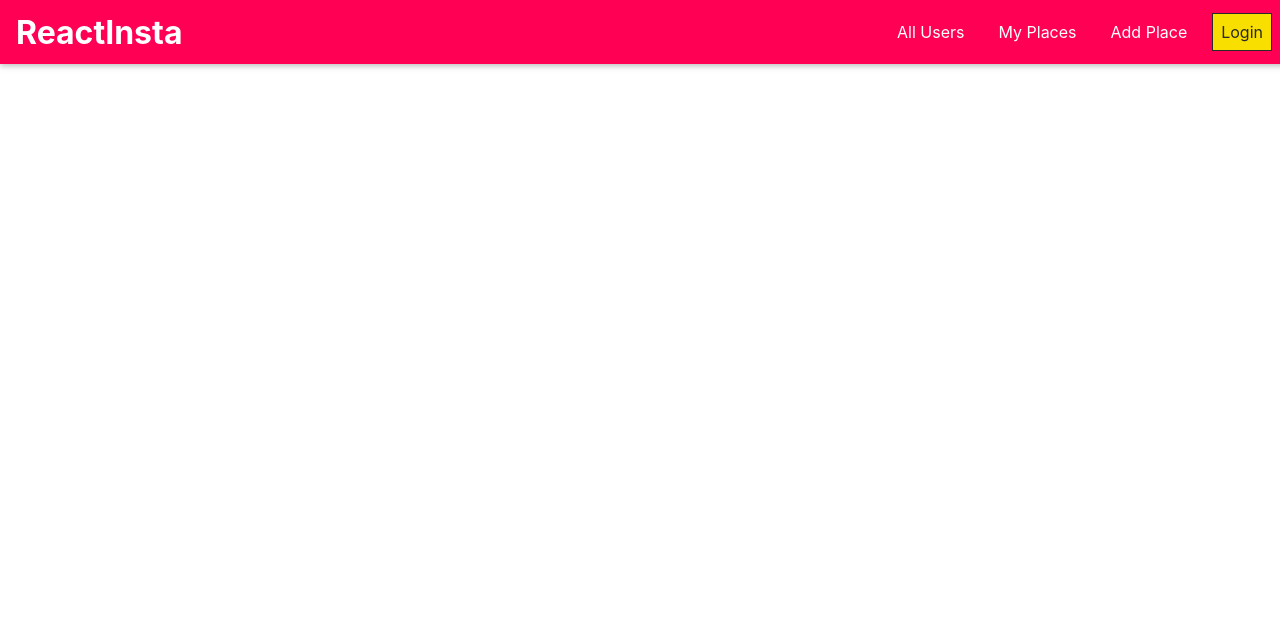
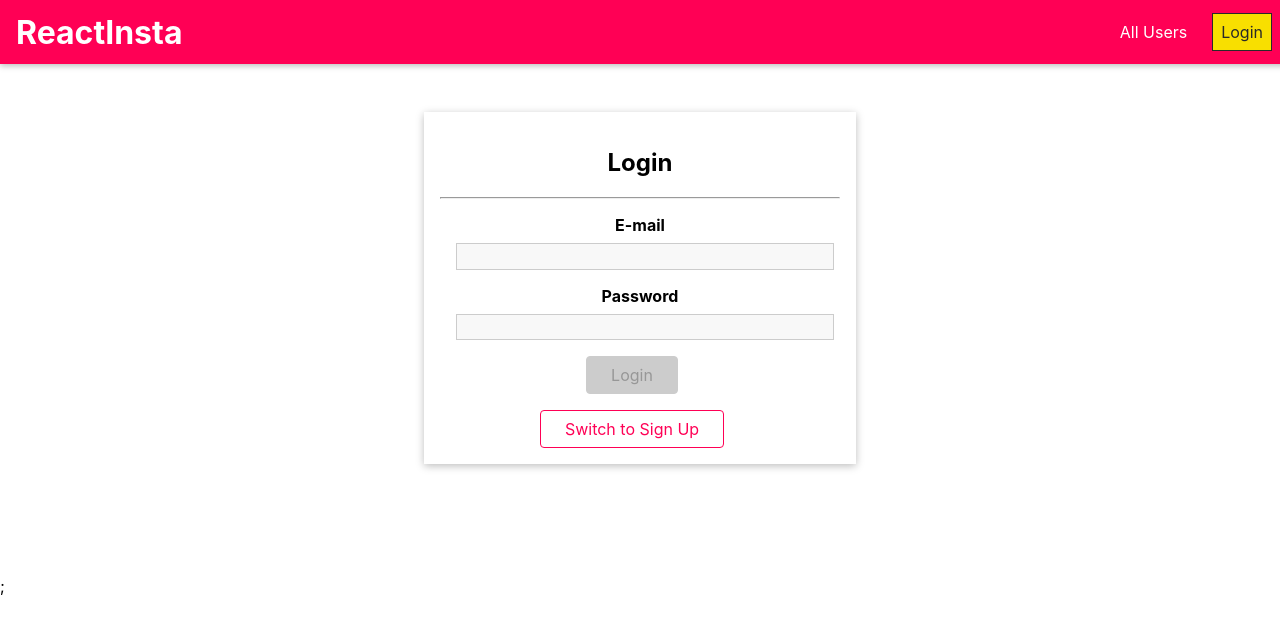
Before and after one commit to leeaanair/ReactAppInsta, a React (Create React App) app: page /auth in a window 1280 px wide. Shown: the top 630 px of the page. Built offline with nearby package versions, Linux system fonts and the light colour scheme.

Commit message:
Added login page and Navlink update based on login

```diff
--- a/src/App.js
+++ b/src/App.js
@@ -1,33 +1,77 @@
-import React from 'react';
+import React, { useState, useCallback } from 'react';
 import { BrowserRouter as Router, Route, Routes, Navigate} from 'react-router-dom';
-
 
 import Users from './users/pages/Users';
 import NewPlace from './places/pages/NewPlace';
 import UserPlaces from './places/pages/UserPlaces';
 import UpdatePlace from './places/pages/UpdatePlace';
+import Login from './users/pages/Login';
 
 import MainNavigation from './shared/components/Navigations/MainNavigation';
+import { AuthContext } from './shared/context/auth-context';
 
 const App = () => {
-	return <Router>
+
+	const [isLoggedin, setIsLoggedIn] = useState(false);
+
+	const login = useCallback(() => {
+		console.log("This ran!");
+		setIsLoggedIn(prevIsLoggedIn => true);
+
+	}, []);
+
+	const logout = useCallback(() => {
+		setIsLoggedIn(false)
+	}, []);
+
+
+	let routes;
+	if(isLoggedin){
+
+		routes = (
+			<React.Fragment>
+			<Route path="/" exact element={<Users />} />
+			<Route path="/places/new" element={<NewPlace />} />
+			<Route path="/places/:placeId" element={<UpdatePlace />} />
+			<Route path="/:userId/places" element={<UserPlaces />} />
+			<Route path='*' element={<Navigate to="/" replace={true} />} />
+		</React.Fragment>
+
+		);
+	}
+	else{
+		routes = (
+		<React.Fragment>
+			<Route path="/" exact element={<Users />} />
+			<Route path="/:userId/places" element={<UserPlaces />} />
+			<Route path="/auth" element={<Login />} />
+			<Route path='*' element={<Navigate to="/auth" replace={true} />} />
+		</React.Fragment>
+		)
+
+	}
+
+	return (
+
+		<AuthContext.Provider value={{isLoggedIn : isLoggedin, login : login, logout : logout}}>
+			<Router>
 			{/** Route won't work without Routes. also component is replaced with element**/}
+				<MainNavigation />
 				<main>
 				{/** Main css is coming from MainHeader. main tag is a semantic tag in html**/}
 
-			<MainNavigation />
 					<Routes>
-				<Route path="/" element={<Users />} />
-				<Route path="/places/new" element={<NewPlace />} />
-				<Route path="/places/:placeId" element={<UpdatePlace />} />
-				<Route path="/:userId/places" element={<UserPlaces />} />
-
+						{routes}
 					</Routes>
 				</main>
 
-	{/** Redirect is replaced with Navigate, Switch is replaced with Routes**/}
+			{/** Redirect is replaced with , Switch is replaced with Routes**/}
 
 			</Router>;
+
+	</AuthContext.Provider>
+
+	);
 }
 
 export default App;
--- a/src/shared/components/FormElements/Input.js
+++ b/src/shared/components/FormElements/Input.js
@@ -8,7 +8,6 @@ const inputReducer = (state, action) => {
 
 	switch(action.type){
 		case 'CHANGE':
-			console.log("change In input reducer" + JSON.stringify(state));
 			return {
 				...state,
 				value : action.val,
@@ -58,8 +57,8 @@ const Input = props => {
 
 	};
 
+
 	const element  = props.element === 'input' ?
-
 	(
 	<input
 		id={props.id}
@@ -78,6 +77,7 @@ const Input = props => {
 		value={inputState.value}
 		/>
 	);
+
 	return (
 		<div className={`form-control ${!inputState.isValid && inputState.isTouched && 'form-control--invalid'}`}>
 			<label htmlFor={props.id}>{props.label}</label>
--- a/src/shared/components/Navigations/NavLinks.js
+++ b/src/shared/components/Navigations/NavLinks.js
@@ -1,16 +1,30 @@
-import React from 'react';
+import React, { useContext } from 'react';
 import { NavLink } from 'react-router-dom';
+import { AuthContext } from '../../context/auth-context';
 
 import './NavLinks.css';
 
 const NavLinks = props => {
 
+	const auth = useContext(AuthContext);
+
+	console.log("From NavLinks : ", auth.isLoggedIn);
 	return(
 	<ul className = "nav-links">
 		<li><NavLink to="/" exact>All Users</NavLink></li>
-		<li><NavLink to="/u1/places">My Places</NavLink></li>
-		<li><NavLink to="/places/new">Add Place</NavLink></li>
-		<li><NavLink to="/auth">Login</NavLink></li>
+			{
+				auth.isLoggedIn && (
+					<React.Fragment>
+						<li><NavLink to="/u1/places">My Places</NavLink></li>
+						<li><NavLink to="/places/new">Add Place</NavLink></li>
+					</React.Fragment>
+				)
+			}
+			{
+				!auth.isLoggedIn &&
+				(<li><NavLink to="/auth">Login</NavLink></li>)
+			}
+
 	</ul>
 	);
 }
--- /dev/null
+++ b/src/shared/context/auth-context.js
@@ -0,0 +1,7 @@
+import { createContext } from "react";
+
+export const AuthContext = createContext({
+    isLoggedIn : false,
+    login : () => {},
+    logout : () => {}
+});
--- a/src/shared/hooks/form-hook.js
+++ b/src/shared/hooks/form-hook.js
@@ -6,22 +6,22 @@ const formReducer = (state, action) => {
   switch (action.type) {
     case 'INPUT_CHANGE':
       let formIsValid = true;
+
+
       for (const inputId in state.inputs) {
+
+        if(!state.inputs[inputId]){
+          continue;
+        } //this if condition is kept when 'name' of sign-up is still considered in login page. there
+        //name is undefined, hence the below lines given an error. hence we continue, incase it's not found.
+
         if (inputId === action.inputId) {
-          console.log("Action id matches");
-          console.log("Hence action is : ",action);
           formIsValid = formIsValid && action.isValid;
-          console.log("form validity is ", formIsValid);
 
 
         } else {
 
-          console.log("Action is ", action);
-          console.log("Inside formreducer title is valid? ", state.inputs[inputId].isValid);
-          console.log("Inside formreducer title is ? ", state.inputs[inputId].value);
           formIsValid = formIsValid && state.inputs[inputId].isValid;
-
-          console.log("form validity is ", formIsValid);
 
         }
       }
--- /dev/null
+++ b/src/users/pages/Login.css
@@ -0,0 +1,16 @@
+.authentication__header {
+  color: white;
+  text-align: center;
+}
+
+.authentication {
+  width: 90%;
+  max-width: 25rem;
+  margin: 7rem auto;
+  text-align: center;
+  padding : 1rem;
+}
+
+.authentication form {
+  margin: 1rem;
+}
--- /dev/null
+++ b/src/users/pages/Login.js
@@ -0,0 +1,129 @@
+import React, { useState, useContext, useEffect } from "react";
+
+import Card from '../../shared/components/UIElements/Card';
+import Input from "../../shared/components/FormElements/Input";
+import Button from '../../shared/components/FormElements/Button';
+import {
+  VALIDATOR_REQUIRE,
+  VALIDATOR_MINLENGTH,
+  VALIDATOR_EMAIL
+} from '../../shared/util/validators';
+import { useForm } from "../../shared/hooks/form-hook";
+import { AuthContext } from "../../shared/context/auth-context";
+
+import './Login.css';
+
+const Login = () => {
+
+    const auth = useContext(AuthContext);
+
+    const [isLoginMode, setIsLogin] = useState(true);
+    const [formState, inputHandler, setFormData] = useForm(
+        {
+          email: {
+            value: '',
+            isValid: false
+          },
+          password: {
+            value: '',
+            isValid: false
+          }
+        },
+        false
+      );
+
+
+
+      const loginHandler = event => {
+        auth.login();
+        event.preventDefault();
+      };
+
+
+
+      const switchModeHandler = () => {
+
+        if(!isLoginMode){
+
+            setFormData(
+                {
+                ...formState.inputs,
+                  name: undefined
+                },
+                formState.inputs.email.isValid && formState.inputs.password.isValid
+            )
+        }
+        else{
+
+            setFormData(
+                {
+                   ...formState.inputs,
+                   name : {
+                    value : '',
+                    isValid: false
+                   }
+                },
+                false
+            )
+
+        }
+
+        setIsLogin(prevMode => !prevMode);
+
+      }
+
+    return (
+        <Card className="authentication">
+            <h2>{isLoginMode ? 'Login' : 'Sign Up'}</h2>
+            <hr />
+            <form onSubmit={loginHandler}>
+
+                {
+
+                !isLoginMode &&
+                <Input
+                    id="name"
+                    element="input"
+                    type="text"
+                    label="Name"
+                    validators={[VALIDATOR_REQUIRE()]}
+                    errorText="Please enter a name."
+                    onInput={inputHandler}
+                    />
+
+
+                }
+
+                <Input
+                id="email"
+                element="input"
+                type="email"
+                label="E-mail"
+                validators={[VALIDATOR_REQUIRE(), VALIDATOR_EMAIL()]}
+                errorText="Please enter a valid e-mail id."
+                onInput={inputHandler}
+                />
+
+                <Input
+                id="password"
+                element="input"
+                label="Password"
+                type="password"
+                validators={[VALIDATOR_REQUIRE(),VALIDATOR_MINLENGTH(8)]}
+                errorText="Please enter a valid password (at least 8 characters)."
+                onInput={inputHandler}
+                />
+
+                <Button type="submit" disabled={!formState.formIsValid}>
+                {isLoginMode ? 'Login' : 'Sign Up'}
+                </Button>
+            </form>
+
+            <Button inverse onClick={switchModeHandler}>Switch to {!isLoginMode ? 'Login' : 'Sign Up'}</Button>
+        </Card>
+
+    );
+
+};
+
+export default Login;
```
Lines whose indentation alone changed are shown as unchanged.
